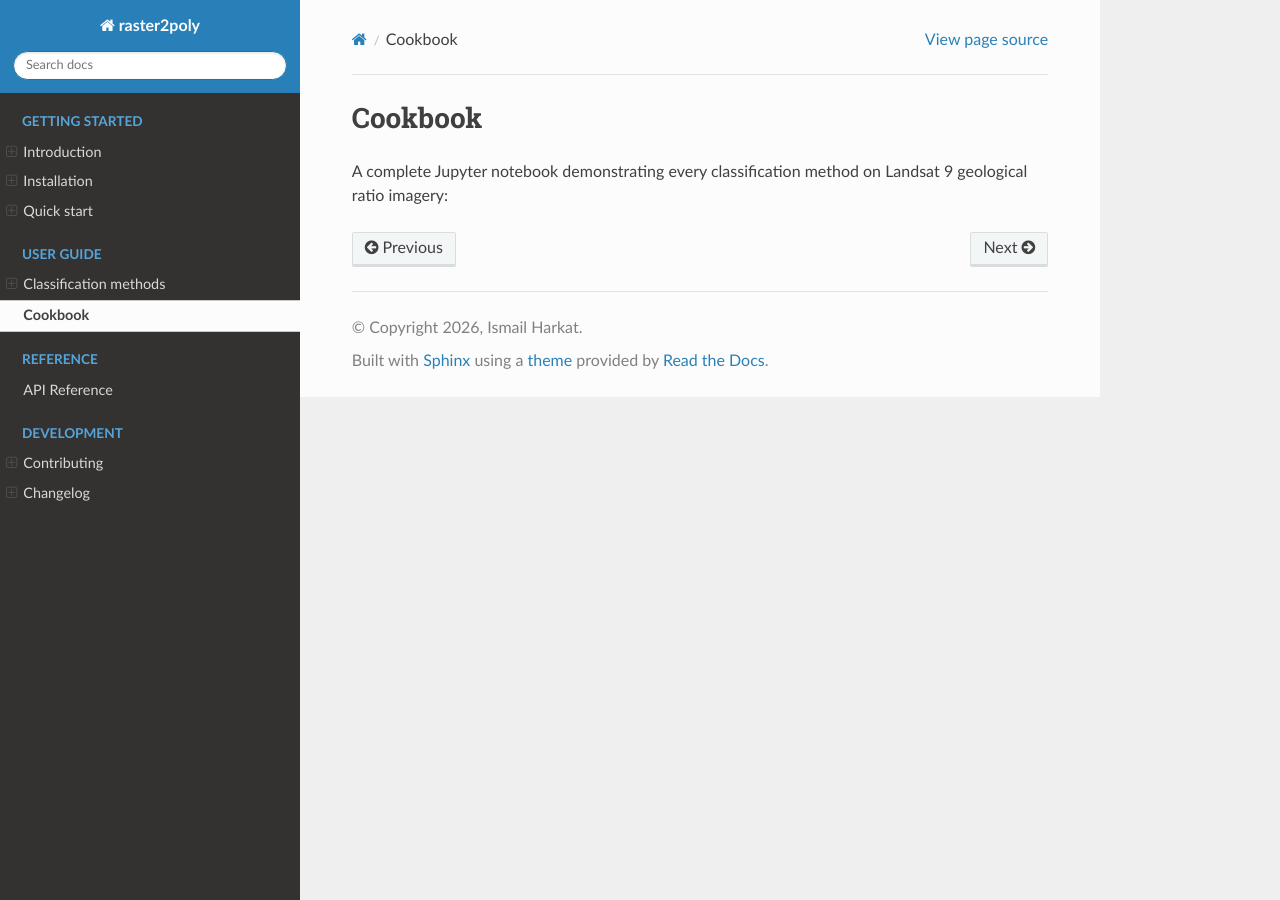
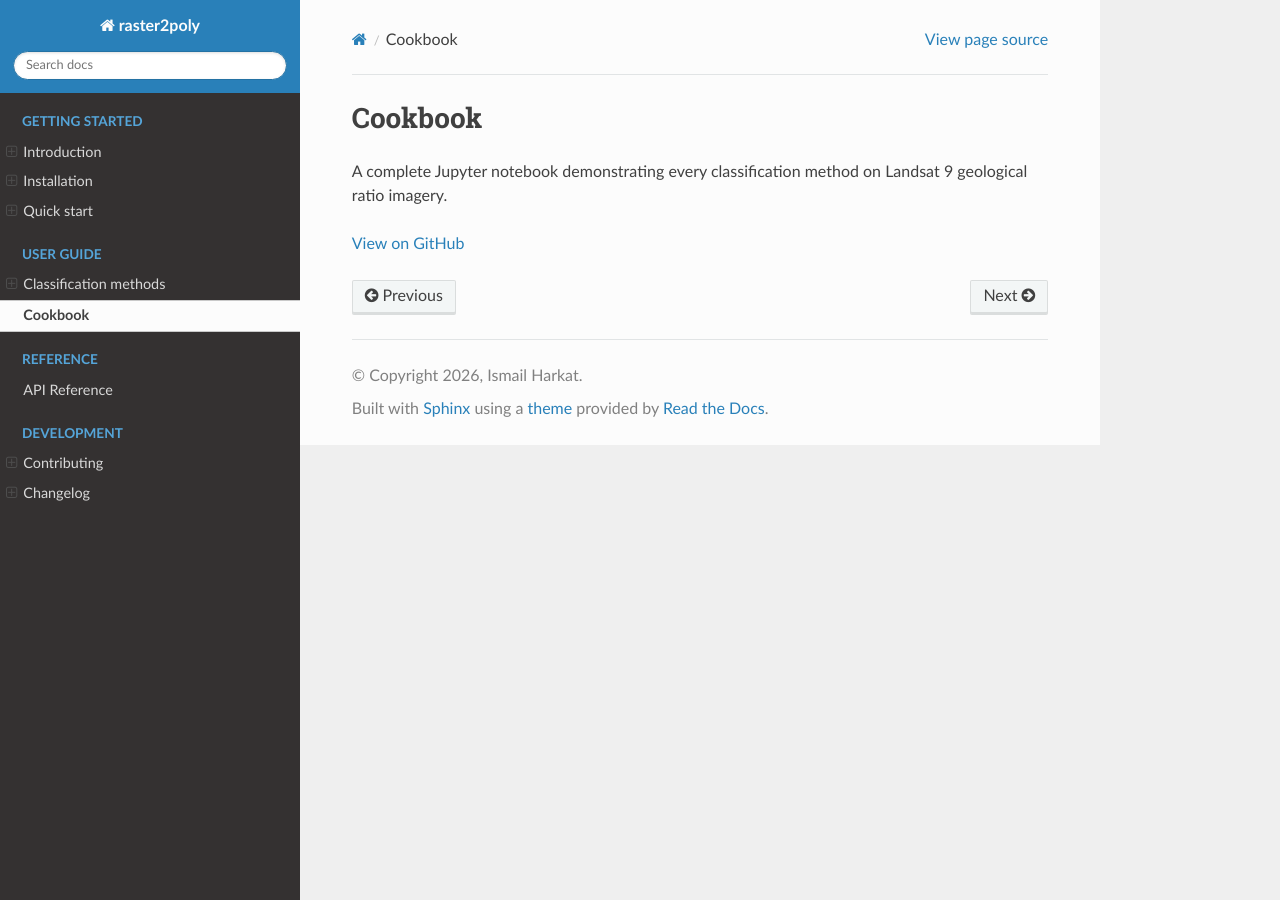
Before and after one commit to geoharkat/raster2poly, a Sphinx documentation site: the page built from docs/source/cookbook.rst, in a window 1280 px wide. Built offline with Sphinx 7.4.7 and the Read the Docs theme 3.1.0, drawn with Linux system fonts in a browser that asks for light colours; pages that are not in the unit, such as notebooks, are missing from menus.

Commit message:
Fix sentence structure and update link in cookbook
Updated the cookbook documentation to correct a sentence and modify the link reference.

```diff
--- a/docs/source/cookbook.rst
+++ b/docs/source/cookbook.rst
@@ -2,9 +2,11 @@
 =======
 
 A complete Jupyter notebook demonstrating every classification method
-on Landsat 9 geological ratio imagery:
+on Landsat 9 geological ratio imagery.
+
+`View on GitHub <https://github.com/geoharkat/raster2poly/blob/main/examples/raster2poly_cookbook.ipynb>`__
 
 .. toctree::
    :maxdepth: 1
 
-   ../../examples/raster2poly_cookbook
+   notebooks/raster2poly_cookbook
```
